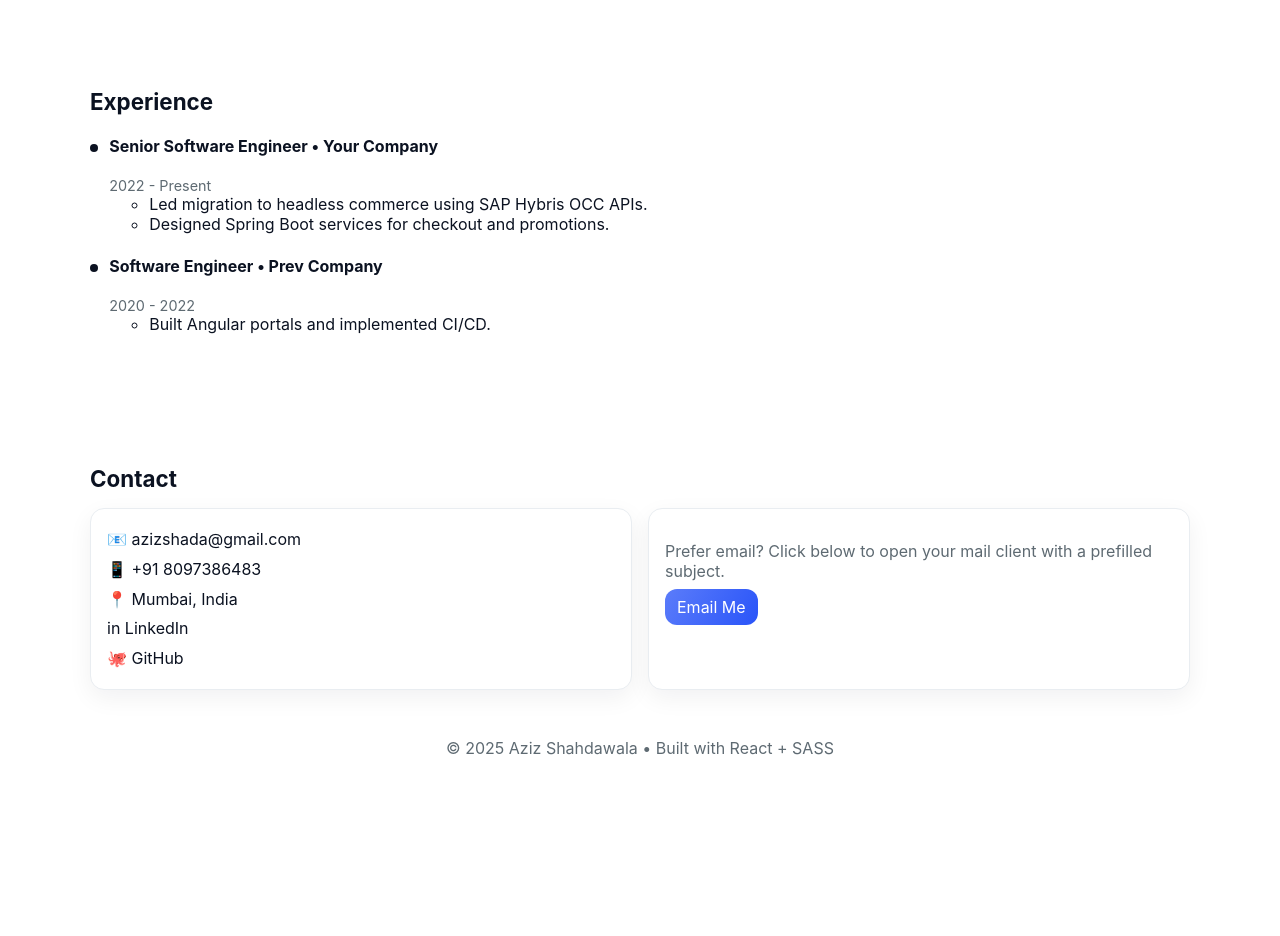
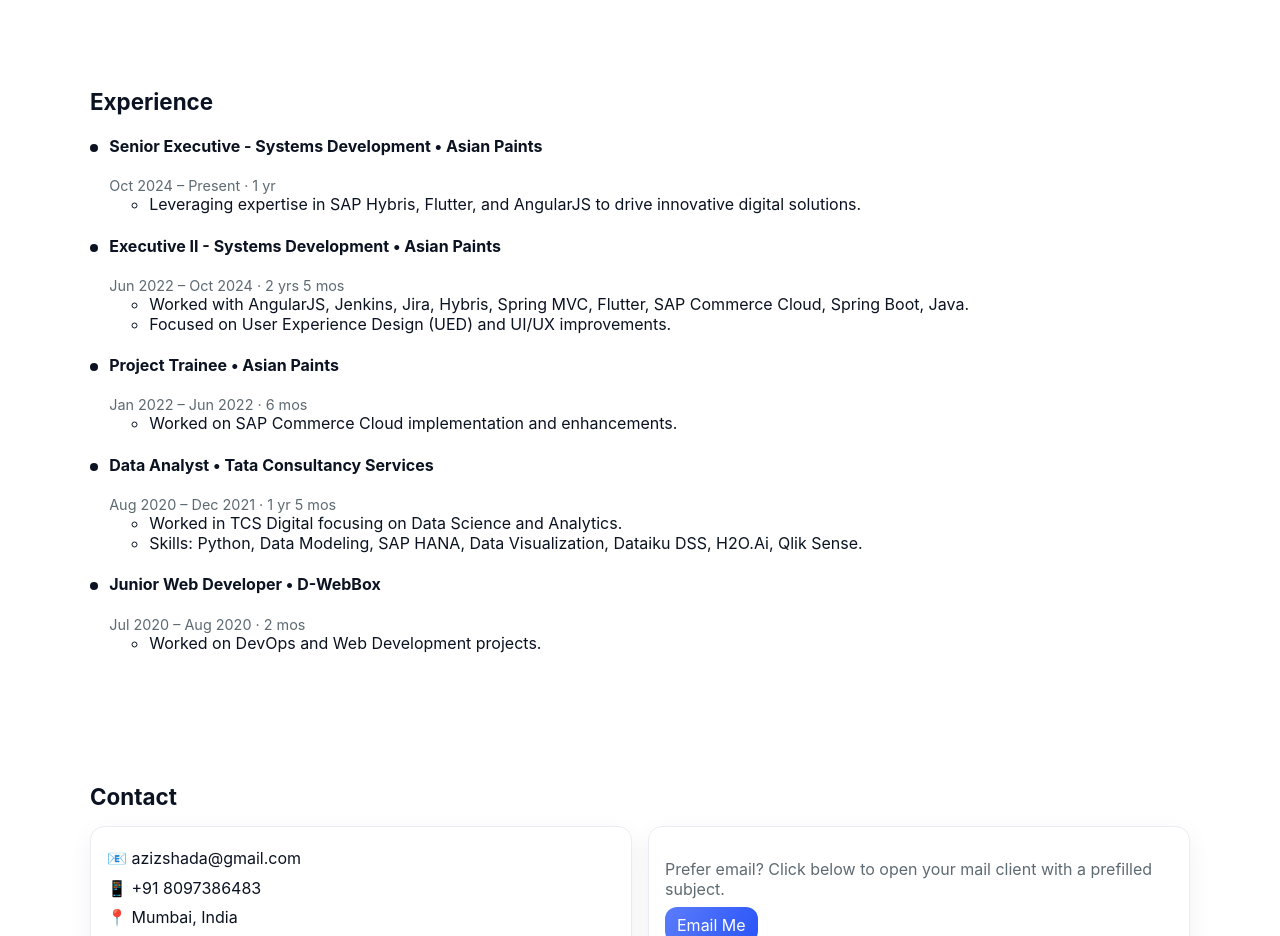
Before and after one commit to AzizShahdawala/portfolio, a React (Create React App) app: page / in a window 1280 px wide. Shown: the part 1220-2156 px from the top of the page. Before the commit the page ends 1978 px from the top, so only its background shows below. Built offline with nearby package versions, Linux system fonts and the light colour scheme.

Commit message:
Modifying experience json object

```diff
--- a/src/content.js
+++ b/src/content.js
@@ -52,18 +52,50 @@
 
 export const experience = [
   {
-    company: "Your Company",
-    role: "Senior Software Engineer",
-    period: "2022 - Present",
+    company: "Asian Paints",
+    role: "Senior Executive - Systems Development",
+    period: "Oct 2024 – Present · 1 yr",
+    location: "Mumbai, Maharashtra, India · On-site",
     bullets: [
-      "Led migration to headless commerce using SAP Hybris OCC APIs.",
-      "Designed Spring Boot services for checkout and promotions.",
+      "Leveraging expertise in SAP Hybris, Flutter, and AngularJS to drive innovative digital solutions."
     ],
   },
   {
-    company: "Prev Company",
-    role: "Software Engineer",
-    period: "2020 - 2022",
-    bullets: ["Built Angular portals and implemented CI/CD."],
+    company: "Asian Paints",
+    role: "Executive II - Systems Development",
+    period: "Jun 2022 – Oct 2024 · 2 yrs 5 mos",
+    location: "India · Hybrid",
+    bullets: [
+      "Worked with AngularJS, Jenkins, Jira, Hybris, Spring MVC, Flutter, SAP Commerce Cloud, Spring Boot, Java.",
+      "Focused on User Experience Design (UED) and UI/UX improvements."
+    ],
   },
+  {
+    company: "Asian Paints",
+    role: "Project Trainee",
+    period: "Jan 2022 – Jun 2022 · 6 mos",
+    location: "India",
+    bullets: [
+      "Worked on SAP Commerce Cloud implementation and enhancements."
+    ],
+  },
+  {
+    company: "Tata Consultancy Services",
+    role: "Data Analyst",
+    period: "Aug 2020 – Dec 2021 · 1 yr 5 mos",
+    location: "India · Remote",
+    bullets: [
+      "Worked in TCS Digital focusing on Data Science and Analytics.",
+      "Skills: Python, Data Modeling, SAP HANA, Data Visualization, Dataiku DSS, H2O.Ai, Qlik Sense."
+    ],
+  },
+  {
+    company: "D-WebBox",
+    role: "Junior Web Developer",
+    period: "Jul 2020 – Aug 2020 · 2 mos",
+    location: "Mumbai, Maharashtra, India · Remote",
+    bullets: [
+      "Worked on DevOps and Web Development projects."
+    ],
+  }
 ];
```
